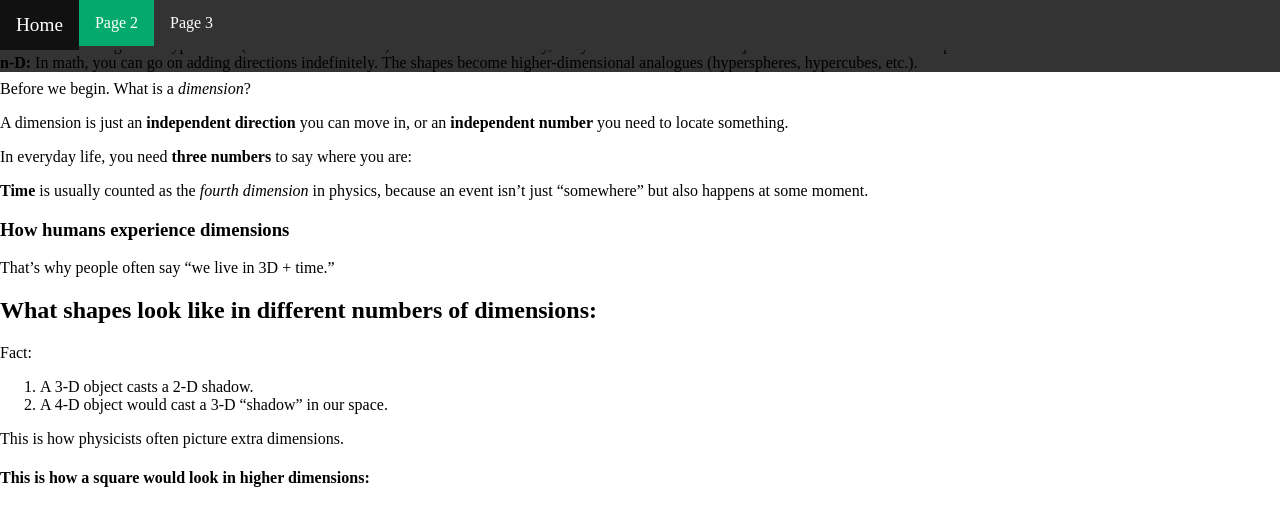
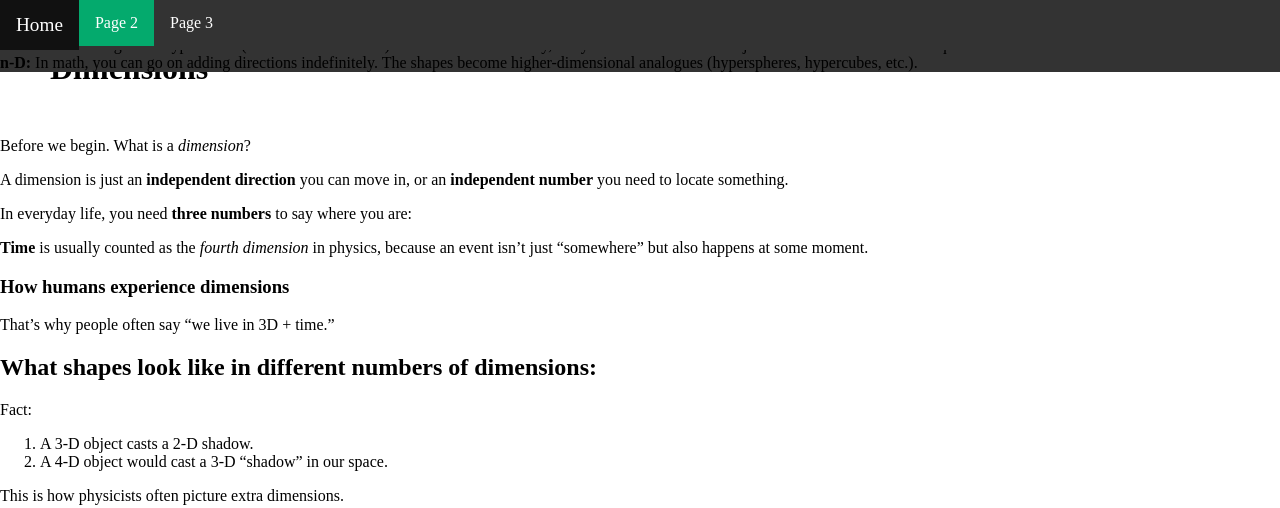
Before and after one commit to lalalalalamala/lalalalalamala.github.io, a plain HTML site: page Part1ofdimensions.html in a window 1280 px wide. Shown: the top 508 px of the page. Drawn offline with Linux system fonts and the light colour scheme.

Commit message:
Add margin to h1 element in Part1ofdimensions.html
Added margin to h1 element for spacing.

```diff
--- a/Part1ofdimensions.html
+++ b/Part1ofdimensions.html
@@ -37,7 +37,10 @@
       ul li a.active{
         background-color: #04AA6D;
       }
+      h1 {
+        margin: 50px;
 
+      }
 
     </style>
   </head>
```
